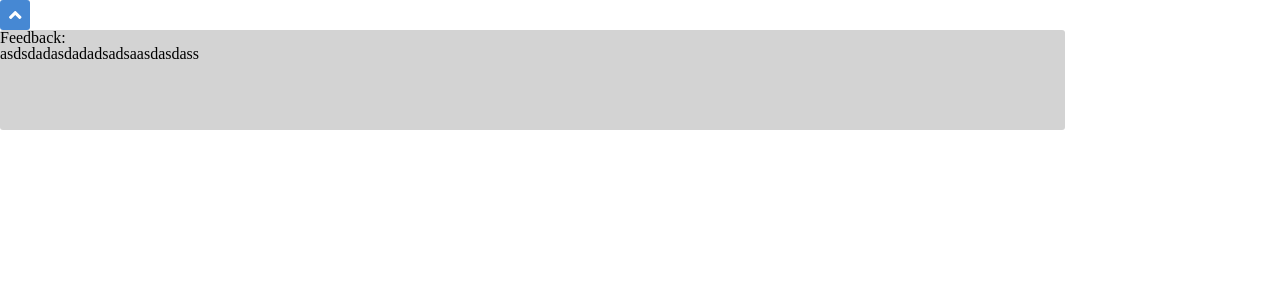
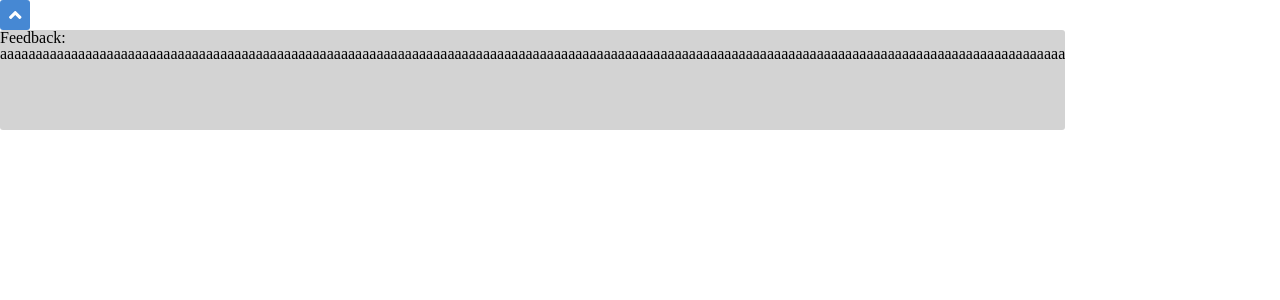
Before and after one commit to aceleradora-TW/acelera-mais-front, a React (Create React App) app: page /hiring-process in a window 1280 px wide. Both pictures are taken after a click on the element 15 px from the left and 15 px from the top of the page. Shown: the top 300 px of the page. Built offline with nearby package versions, Linux system fonts and the light colour scheme.

Commit message:
fix(components): remove bugs relacionados a table
@biancasalino @leonardogomesp @patriciatersariol

58

```diff
--- a/package.json
+++ b/package.json
@@ -14,6 +14,7 @@
     "axios": "^0.24.0",
     "babel-preset-react": "^6.24.1",
     "eslint-config-standard": "^16.0.3",
+    "fontawesome": "^5.6.3",
     "react": "^17.0.2",
     "react-dom": "^17.0.2",
     "react-router-dom": "^5.3.0",
--- a/src/App.js
+++ b/src/App.js
@@ -3,7 +3,7 @@ import { ToggleRow } from './components/togglerow'
 
 const App = () => {
   return (
-    <ToggleRow item={'asdsdadasdadadsadsaasdasdass'} />
+    <ToggleRow item={'aaaaaaaaaaaaaaaaaaaaaaaaaaaaaaaaaaaaaaaaaaaaaaaaaaaaaaaaaaaaaaaaaaaaaaaaaaaaaaaaaaaaaaaaaaaaaaaaaaaaaaaaaaaaaaaaaaaaaaaaaaaaaaaaaaaaaaaaaaaaaaaaaaaaaaaasdsdadasdadadsadsaasdasdass'} />
     // <Routes />
   )
 }
--- a/src/components/togglerow/index.js
+++ b/src/components/togglerow/index.js
@@ -4,6 +4,9 @@ import './style.css'
 import { faAngleUp } from '@fortawesome/free-solid-svg-icons'
 
 export const ToggleRow = ({ item }) => {
+  if (item.length > 150) {
+    console.log('olá')
+  }
   const [checked, setChecked] = useState(false)
 
   const aberto = checked ? 'toggleRow' : 'toggleRow toggleRowChecked'
@@ -12,18 +15,19 @@ export const ToggleRow = ({ item }) => {
 
   return (
     <table>
-
-      <td id='botao' className={aberto} onClick={() => setChecked(!checked)}>
-        <Icon icon={faAngleUp}/>
-      </td>
-
-      <td className={fechado}>
+      <tbody>
         <tr>
-          <h1>Feedback:</h1>
-          <p>{ item }</p>
+          <td id='botao' className={aberto} onClick={() => setChecked(!checked)}>
+            <Icon icon={faAngleUp} />
+          </td>
         </tr>
-        </td>
-
+        <tr>
+          <td className={fechado}>
+            Feedback:
+            <p>{item}</p>
+          </td>
+        </tr>
+      </tbody>
     </table>
   )
 }
```
Also changed, not shown: 1 other file (tests, documents, lock files or other folders).
